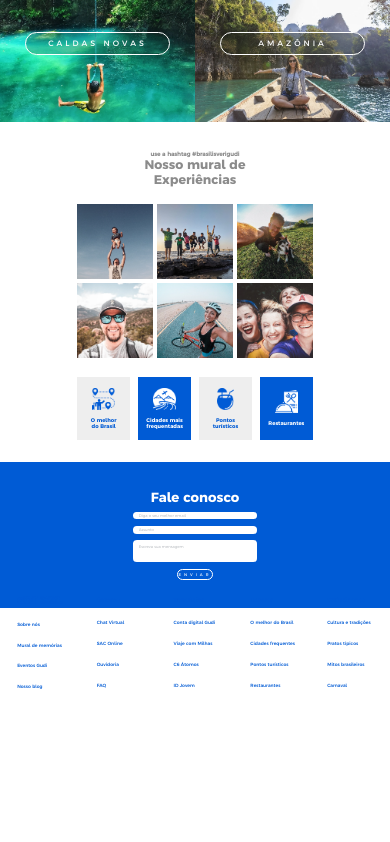
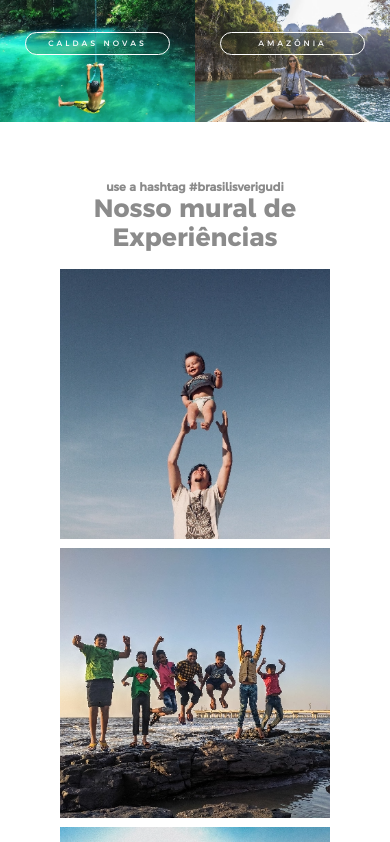
Before and after one commit to hamomgs/gudi, a React (Create React App) app: page / in a window 390 px wide. Shown: the part 2000-2842 px from the top of the page. Before the commit the page ends 2692 px from the top, so only its background shows below. Built offline with nearby package versions, Linux system fonts and the light colour scheme.

Commit message:
💄 feat: Experiences section responsive

```diff
--- a/src/components/Experiences/index.jsx
+++ b/src/components/Experiences/index.jsx
@@ -28,28 +28,28 @@ export default function Experiences() {
 
       <S.CardsContainer>
         <S.Card bgColor='var(--light-gray)'>
-          <S.CardIcon src={route} alt='Icone de rota.' width='5.86vw' />
+          <S.CardIcon src={route} alt='Icone de rota.' width='5.86vw' respWidth='13.72vw' />
           <S.CardDescription color='var(--blue)'>
             O melhor do Brasil
           </S.CardDescription>
         </S.Card>
 
         <S.Card bgColor='var(--blue)'>
-          <S.CardIcon src={road} alt='Icone de estrada.' width='6.07vw' />
+          <S.CardIcon src={road} alt='Icone de estrada.' width='6.07vw' respWidth='14.14vw' />
           <S.CardDescription color='#fff'>
             Cidades mais frequentadas
           </S.CardDescription>
         </S.Card>
 
         <S.Card bgColor='var(--light-gray)'>
-          <S.CardIcon src={coconut} alt='Icone de coco verde.' width='4.46vw' />
+          <S.CardIcon src={coconut} alt='Icone de coco verde.' width='4.46vw' respWidth='10.92vw' />
           <S.CardDescription color='var(--blue)'>
             Pontos turísticos
           </S.CardDescription>
         </S.Card>
 
         <S.Card bgColor='var(--blue)'>
-          <S.CardIcon src={menu} alt='Icone de cardamio.' width='5.76vw' />
+          <S.CardIcon src={menu} alt='Icone de cardamio.' width='5.76vw' respWidth='13.52vw' />
           <S.CardDescription color='#fff'>
             Restaurantes
           </S.CardDescription>
--- a/src/components/Experiences/styles.jsx
+++ b/src/components/Experiences/styles.jsx
@@ -11,6 +11,11 @@ export const LittleTitle = styled.h3`
   font-size: 1.46vw;
   color: var(--dark-gray);
   padding-top: 7.61vw;
+
+  @media (max-width: 600px) {
+    font-size: 2.92vw;
+    padding-top: 15vw;
+  }
 `
 
 export const Title = styled.h2`
@@ -20,6 +25,11 @@ export const Title = styled.h2`
   text-align: center;
   color: var(--dark-gray);
   padding-bottom: 4.29vw;
+
+  @media (max-width: 600px) {
+    max-width: 52vw;
+    font-size: 6.44vw;
+  }
 `
 
 export const PhotosContainer = styled.div`
@@ -30,16 +40,37 @@ export const PhotosContainer = styled.div`
   gap: 1.17vw;
   width: 70vw;
   padding-bottom: 4.68vw;
+
+  @media (max-width: 600px) {
+    gap: 2.34vw;
+    width: 90vw;
+  }
 `
 
 export const Photo = styled.img`
   width: 19.33vw;
   height: 19.23vw;
+
+  @media (max-width: 600px) {
+    width: 39.33vw;
+    height: 39.23vw;
+  }
+
+  @media (max-width: 480px) {
+    width: 69.33vw;
+    height: 69.23vw;
+  }
 `
 
 export const CardsContainer = styled.div`
   display: flex;
   gap: 1.95vw;
+
+  @media (max-width: 600px) {
+    flex-wrap: wrap;
+    gap: 3.9vw;
+    width: 85vw;
+  }
 `
 
 export const Card = styled.div`
@@ -51,10 +82,20 @@ export const Card = styled.div`
   width: 13.67vw;
   height: 16.11vw;
   background-color: ${({ bgColor }) => bgColor};
+
+  @media (max-width: 600px) {
+    gap: 3.42vw;
+    width: 40.34vw;
+    height: 45.22vw;
+  }
 `
 
 export const CardIcon = styled.img`
   width: ${({ width }) => width};
+
+  @media (max-width: 600px) {
+    width: ${({ respWidth }) => respWidth};
+  }
 `
 
 export const CardDescription = styled.p`
@@ -63,4 +104,9 @@ export const CardDescription = styled.p`
   font-size: 1.36vw;
   text-align: center;
   color: ${({ color }) => color};
+
+  @media (max-width: 600px) {
+    max-width: ${({ color }) => color !== '#fff' && '24vw'};
+    font-size: 3.72vw;
+  }
 `
```
